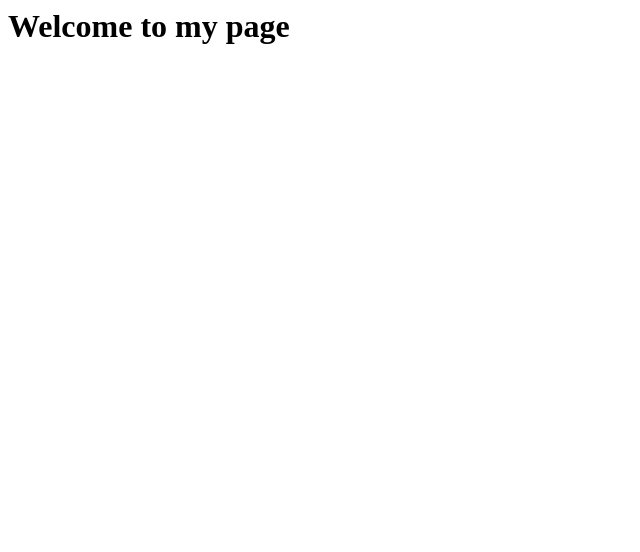
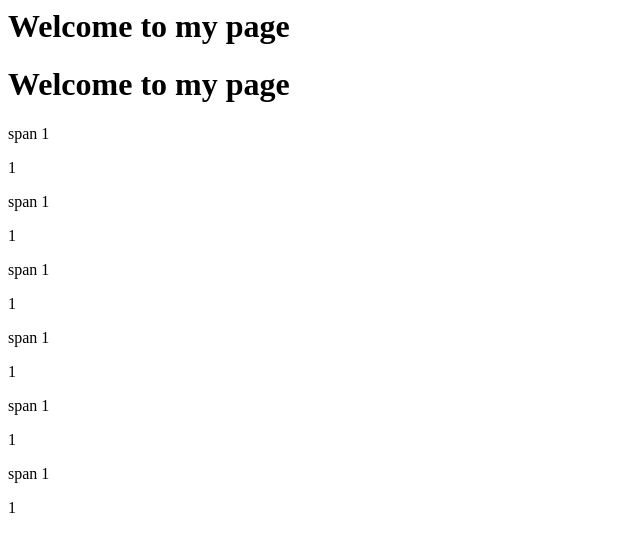
Before and after one commit to TinaGiska/zadanie_10_1, a plain HTML site: page index.html in a window 1280 px wide. Shown: the whole page, without its empty margins (0-640 px from the left). Drawn offline with nearby package versions, Linux system fonts and the light colour scheme; files that its build step writes are made by us from their sources.

Commit message:
Update scripts.js

```diff
--- a/index.html
+++ b/index.html
@@ -1,4 +1,13 @@
 <!--index.html --<!-- index.html -->
+<html>
+  <head>
+    <meta charset="utf-8">
+    <title>Page title</title>
+    <link rel="stylesheet" href="css/style.css">
+  </head>
+  <body>
+    <h1>Welcome to my page</h1>
+<!-- index.html -->
 <html>
   <head>
     <meta charset="utf-8">
@@ -9,4 +18,42 @@
     <h1>Welcome to my page</h1>
     <script type="text/javascript" src="js/scripts.js"></script>
   </body>
+<div>
+	<p><span>span 1</span></p>
+</div>
+<div>
+	<p>1</p>
+</div>
+<div>
+	<p><span>span 1</span></p>
+</div>
+<div>
+	<p>1</p>
+</div>
+<div>
+	<p><span>span 1</span></p>
+</div>
+<div>
+	<p>1</p>
+</div>
+<div>
+	<p><span>span 1</span></p>
+</div>
+<div>
+	<p>1</p>
+</div>
+<div>
+	<p><span>span 1</span></p>
+</div>
+<div>
+	<p>1</p>
+</div>
+<div>
+	<p><span>span 1</span></p>
+</div>
+<div>
+	<p>1</p>
+</div>
+    <script type="text/javascript" src="js/scripts.js"></script>
+  </body>
 </html>
```
Also changed, not shown: scripts.js (added, +16 -0 lines).
